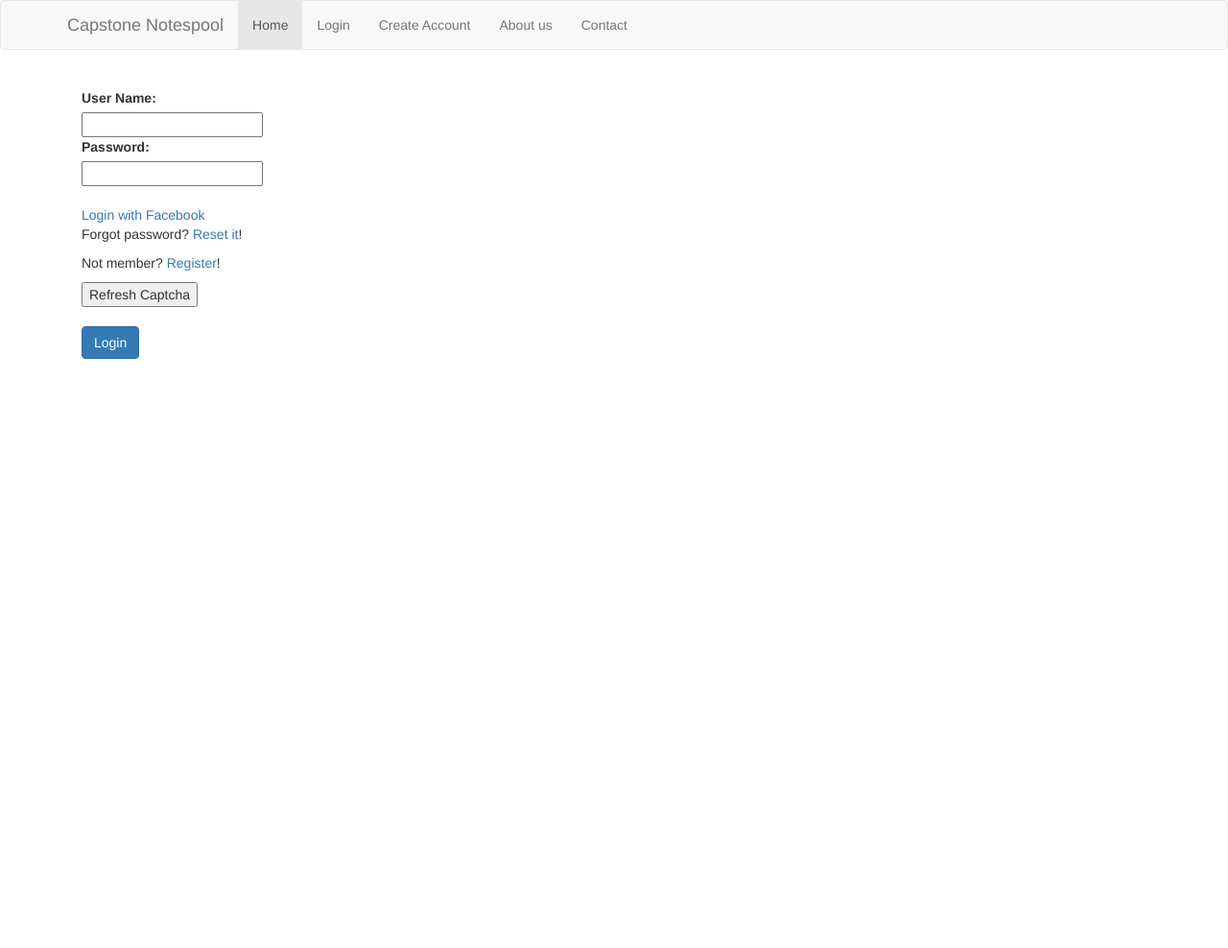
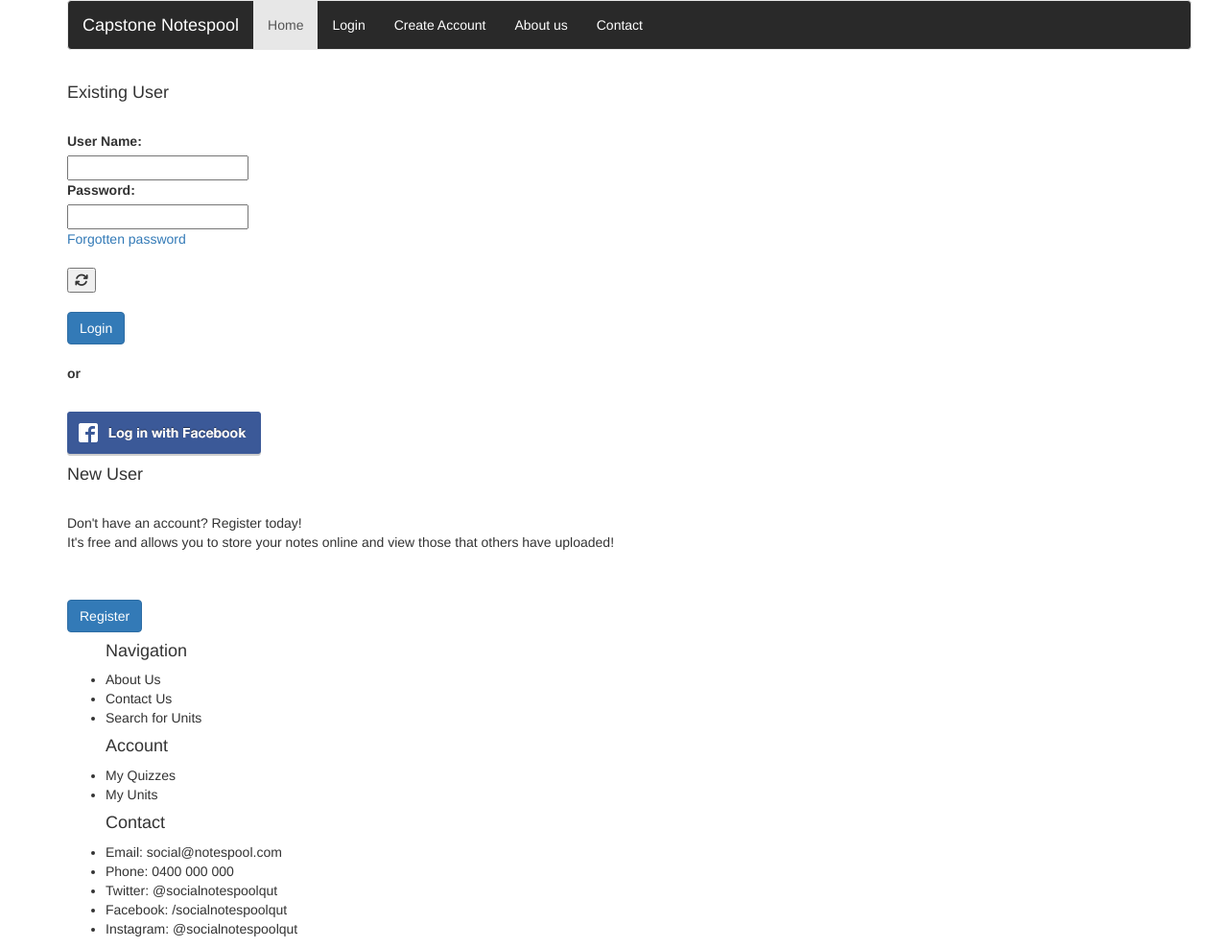
Before and after one commit to LukeTRyan/CapstoneNotespool, a Django app: page /login/ in a window 1280 px wide. Shown: the whole page at 96% size. Before the commit the page ends 374 px from the top, so only its background shows below. Run offline with Django 3.2, Linux system fonts and the light colour scheme; some libraries are stand-ins or nearby versions.

Commit message:
Updated Login page and Navbar.

```diff
--- a/capstonenotespool/notespool/templates/layout/layout.html
+++ b/capstonenotespool/notespool/templates/layout/layout.html
@@ -6,9 +6,13 @@
     <meta charset="utf-8" />
     <title>{% block title %}{% endblock %}</title>
     <link href="{% static 'css/bootstrap.min.css' %}"  type="text/css" rel="stylesheet">
-    <!--<link href="{% static 'css/main.css' %}" type="text/css" rel="stylesheet">-->
+    <link href="{% static 'css/main.css' %}" type="text/css" rel="stylesheet">
+	<script src="https://use.fontawesome.com/32d74153b0.js"></script>
+
+
 </head>
 <body>
+<div class="container">
 		<nav class="navbar navbar-default">
 			<div class="container">
 				<div class="navbar-header">
@@ -47,6 +51,7 @@
 				</div><!--/.nav-collapse -->
 			</div><!--/.container -->
 		</nav>
+	</div><!--/.container -->
     {% if message is not none %}
     <script>
         alert('{{ message }}');
@@ -58,7 +63,32 @@
     {% block content %}
     {% endblock %}
     </div>
+    <div class="container">
+		<footer>
+		  <ul>
+			<h4>Navigation</h4>
+			<li>About Us</li>
+			<li>Contact Us</li>
+			<li>Search for Units</li>
 
+		  </ul>
+		  <ul>
+			<h4>Account</h4>
+			<li>My Quizzes</li>
+			<li>My Units</li>
+
+		  </ul>
+		  <ul>
+			<h4> Contact</h4>
+			<li>Email: social@notespool.com</li>
+			<li>Phone: 0400 000 000</li>
+			<li>Twitter: @socialnotespoolqut</li>
+			<li>Facebook: /socialnotespoolqut</li>
+			<li>Instagram: @socialnotespoolqut</li>
+		  </ul>
+
+		</footer>
+	</div>
     <script type="text/javascript" src="{% static 'js/jquery.min.js' %}"></script>
     <script type="text/javascript" src="{% static 'js/bootstrap.min.js' %}"></script>
 
--- a/capstonenotespool/notespool/templates/login.html
+++ b/capstonenotespool/notespool/templates/login.html
@@ -3,11 +3,13 @@
 {% load i18n %}
 {% block content %}
 
-<div class="container">
+	<div class="content-wrapper">
 
-    <form action="{% url 'login' %}" method="post">
+		<form class="lower-content" id="login" action="{% url 'login' %}" method="post">
 			{% csrf_token %}
 			{{form.non_field_errors}}
+
+			<h4>Existing User</h4>
 			<br>
 			<div class="fieldWrapper">
 				{{form.username.errors}}
@@ -19,15 +21,33 @@
 				{{help_text|safe}}
 				<label for="form.password.id_for_label">Password: </label><br>
 				{{form.password}}
+			</div>
+			<a href="{% url 'passwordreset' %}">Forgotten password</a>
+			<br />
+
+			<br>
+			{{ form.captcha }}
+			<button class='js-captcha-refresh'><i class="fa fa-refresh" aria-hidden="true"></i></button><br><br>
+			<input class="btn btn-primary" type="submit" value="Login" /><br><br>
+			<p style="font-weight: 600;">or</p>
+			<br>
+			<a class="social-login" href="{% url 'social:begin' 'facebook' %}">
+				<img src="/static/images/facebook.png" />
+			</a>
+
+		</form>
+
+
+		<div class="lower-content" id="register">
+			<h4>New User</h4>
+			<br>
+		  <p>Don't have an account? Register today! <br> It's free and allows you to store your notes online and view those that others have uploaded!</p>
+		  <br>
+		  <br>
+		  <form action="/registeraccount">
+		    <input class="btn btn-primary" type="submit" value="Register" />
+		  </form>
+		</div>
 
 	</div>
-        <br />
-        <a href="{% url 'social:begin' 'facebook' %}">Login with Facebook</a>
-        <p>{% trans "Forgot password" %}? <a href="{% url 'passwordreset' %}">{% trans "Reset it" %}</a>!</p>
-        <p>{% trans "Not member" %}? <a href="{% url 'registeraccount' %}">{% trans "Register" %}</a>!</p>
-        {{ form.captcha }}
-        <button class='js-captcha-refresh'>Refresh Captcha</button><br><br>
-        <input class="btn btn-primary" type="submit" value="Login" />
-    </form>
-</div>
 {% endblock %}
--- a/capstonenotespool/notespool/templates/registration_form.html
+++ b/capstonenotespool/notespool/templates/registration_form.html
@@ -30,6 +30,8 @@
         <p><a href="{% url 'privacypolicy' %}">{% trans "Privacy Policy" %}</a></p>
         <p><a href="{% url 'useragreement' %}">{% trans "User Agreement" %}</a></p>
         <input class="btn btn-primary" type="submit" value="Register Account" />
+			{{ form.captcha }}
+			<button class='js-captcha-refresh'><i class="fa fa-refresh" aria-hidden="true"></i></button><br><br>
 
     </form>
 </div>
```
Also changed, not shown: capstonenotespool/notespool/static/css/main.css (+103 -4 lines), capstonenotespool/notespool/static/images/facebook.png (added). Lines whose indentation alone changed are shown as unchanged.
